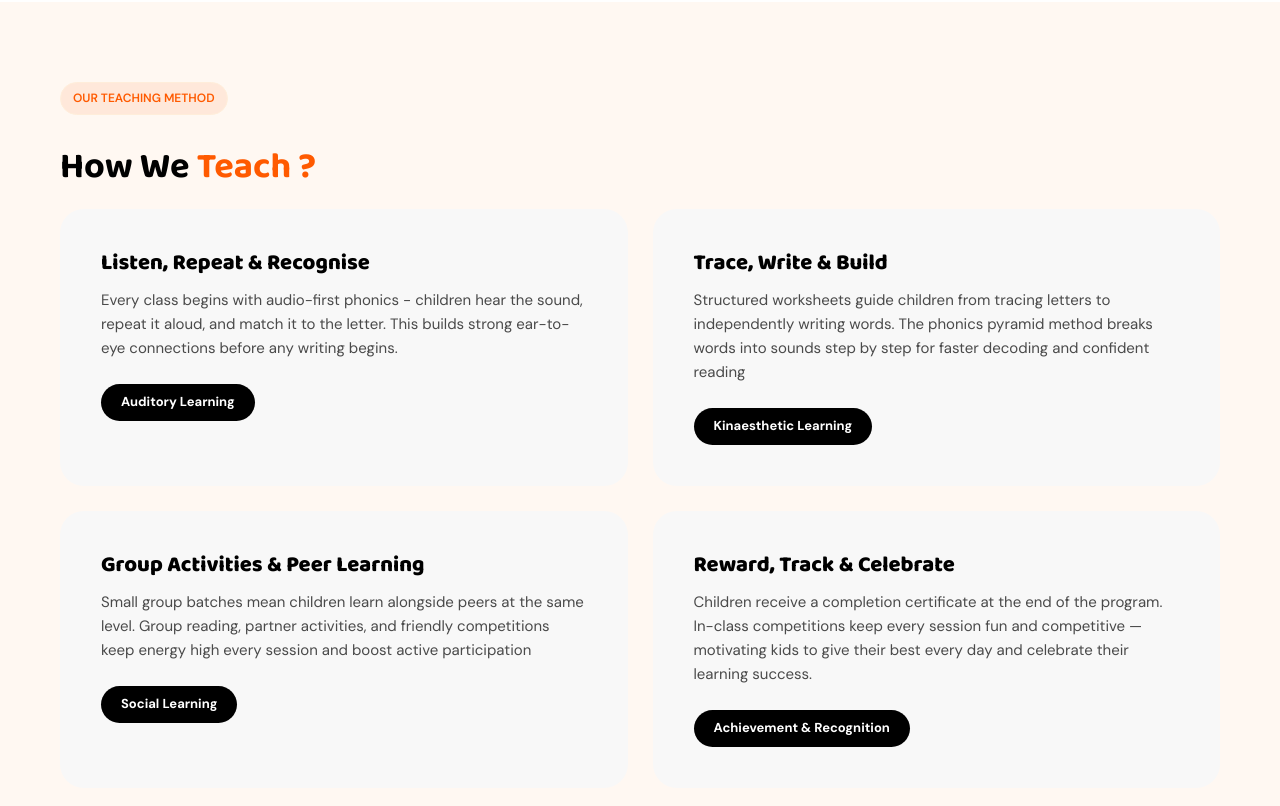
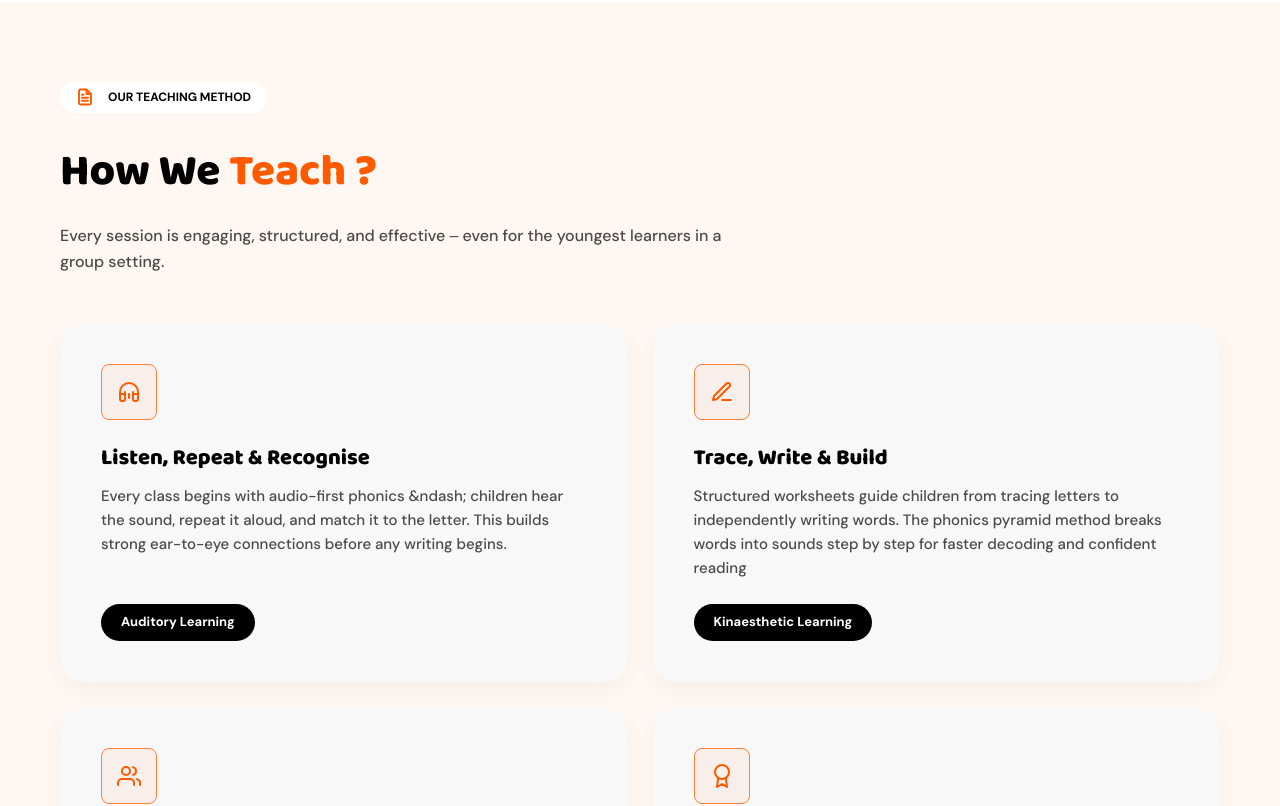
Before and after one commit to piyushthakur7/Spellzee, a Next.js app: page / in a window 1280 px wide. Shown: the part 3100-3906 px from the top of the page. Built offline with nearby package versions, Linux system fonts and the light colour scheme.

Commit message:
feat: initialize landing page layout and base CSS styles for Spellzee

```diff
--- a/src/app/page.jsx
+++ b/src/app/page.jsx
@@ -296,17 +296,26 @@ export default function Home() {
 
       <section className="teaching-section section-padding">
         <div className="container">
-          <span className="section-badge section-badge-orange">OUR TEACHING METHOD</span>
-          <h2 className="section-heading">How We <span className="text-orange">Teach ?</span></h2>
+          <div className="teaching-header-container">
+            <div className="teaching-badge">
+              <svg width="18" height="18" viewBox="0 0 24 24" fill="none" stroke="#FF5A00" strokeWidth="2.5" strokeLinecap="round" strokeLinejoin="round" style={{marginRight: "6px"}}><path d="M14 2H6a2 2 0 0 0-2 2v16c0 1.1.9 2 2 2h12a2 2 0 0 0 2-2V8l-6-6z"/><path d="M14 3v5h5M16 13H8M16 17H8M10 9H8"/></svg>
+              OUR TEACHING METHOD
+            </div>
+            <h2 className="section-heading" style={{fontSize: "44px", fontWeight: "800", marginBottom: "16px"}}>How We <span className="text-orange">Teach ?</span></h2>
+            <p className="teaching-subtext">Every session is engaging, structured, and effective &#x2012; even for the youngest learners in a<br/>group setting.</p>
+          </div>
           <div className="teaching-grid">
             {[
-              { title: "Listen, Repeat & Recognise", tag: "Auditory Learning", text: "Every class begins with audio-first phonics - children hear the sound, repeat it aloud, and match it to the letter. This builds strong ear-to-eye connections before any writing begins." },
-              { title: "Trace, Write & Build", tag: "Kinaesthetic Learning", text: "Structured worksheets guide children from tracing letters to independently writing words. The phonics pyramid method breaks words into sounds step by step for faster decoding and confident reading" },
-              { title: "Group Activities & Peer Learning", tag: "Social Learning", text: "Small group batches mean children learn alongside peers at the same level. Group reading, partner activities, and friendly competitions keep energy high every session and boost active participation" },
-              { title: "Reward, Track & Celebrate", tag: "Achievement & Recognition", text: "Children receive a completion certificate at the end of the program. In-class competitions keep every session fun and competitive — motivating kids to give their best every day and celebrate their learning success." },
+              { title: "Listen, Repeat & Recognise", tag: "Auditory Learning", text: "Every class begins with audio-first phonics &ndash; children hear the sound, repeat it aloud, and match it to the letter. This builds strong ear-to-eye connections before any writing begins.", icon: <svg width="24" height="24" viewBox="0 0 24 24" fill="none" stroke="#FF5A00" strokeWidth="2" strokeLinecap="round" strokeLinejoin="round"><path d="M3 18v-6a9 9 0 0 1 18 0v6"/><path d="M21 19a2 2 0 0 1-2 2h-1a2 2 0 0 1-2-2v-3a2 2 0 0 1 2-2h3zM3 19a2 2 0 0 0 2 2h1a2 2 0 0 0 2-2v-3a2 2 0 0 0-2-2H3z"/><path d="M12 14v4"/><path d="M8 12v6"/><path d="M16 12v6"/></svg> },
+              { title: "Trace, Write & Build", tag: "Kinaesthetic Learning", text: "Structured worksheets guide children from tracing letters to independently writing words. The phonics pyramid method breaks words into sounds step by step for faster decoding and confident reading", icon: <svg width="24" height="24" viewBox="0 0 24 24" fill="none" stroke="#FF5A00" strokeWidth="2" strokeLinecap="round" strokeLinejoin="round"><path d="M12 20h9"/><path d="M16.5 3.5a2.121 2.121 0 0 1 3 3L7 19l-4 1 1-4L16.5 3.5z"/></svg> },
+              { title: "Group Activities & Peer Learning", tag: "Social Learning", text: "Small group batches mean children learn alongside peers at the same level. Group reading, partner activities, and friendly competitions keep energy high every session and boost active participation", icon: <svg width="24" height="24" viewBox="0 0 24 24" fill="none" stroke="#FF5A00" strokeWidth="2" strokeLinecap="round" strokeLinejoin="round"><path d="M17 21v-2a4 4 0 0 0-4-4H5a4 4 0 0 0-4 4v2"/><circle cx="9" cy="7" r="4"/><path d="M23 21v-2a4 4 0 0 0-3-3.87"/><path d="M16 3.13a4 4 0 0 1 0 7.75"/></svg> },
+              { title: "Reward, Track & Celebrate", tag: "Achievement & Recognition", text: "Children receive a completion certificate at the end of the program. In-class competitions keep every session fun and competitive &mdash; motivating kids to give their best every day and celebrate their learning success.", icon: <svg width="24" height="24" viewBox="0 0 24 24" fill="none" stroke="#FF5A00" strokeWidth="2" strokeLinecap="round" strokeLinejoin="round"><circle cx="12" cy="8" r="7"/><polyline points="8.21 13.89 7 23 12 20 17 23 15.79 13.88"/></svg> },
             ].map((card, i) => (
               <div key={i} className="teaching-card">
-                <div>
+                <div className="teaching-icon-wrapper">
+                  {card.icon}
+                </div>
+                <div className="teaching-card-content">
                   <h4>{card.title}</h4>
                   <p>{card.text}</p>
                   <span className="teaching-tag">{card.tag}</span>
--- a/src/style.css
+++ b/src/style.css
@@ -869,6 +869,120 @@ header {
 .note-curriculum-container .text-orange {
   color: #FF5A00;
 }
+
+/* ===== Teaching Section ===== */
+.teaching-section {
+  background-color: #FDE2D0;
+  padding: 80px 0;
+}
+
+.teaching-badge {
+  display: inline-flex;
+  padding: 6px 16px;
+  align-items: center;
+  gap: 8px;
+  border-radius: 65px;
+  background: #FFFFFF;
+  color: #000;
+  font-family: "DM Sans", sans-serif;
+  font-size: 12px;
+  font-weight: 700;
+  line-height: 160%;
+  margin-bottom: 24px;
+}
+
+.teaching-subtext {
+  color: #4A4A4A;
+  font-family: "DM Sans", sans-serif;
+  font-size: 16px;
+  font-style: normal;
+  font-weight: 500;
+  line-height: 160%;
+  margin-bottom: 48px;
+}
+
+.teaching-grid {
+  display: grid;
+  grid-template-columns: repeat(2, 1fr);
+  gap: 32px;
+}
+
+.teaching-card {
+  display: flex;
+  padding: 32px;
+  align-items: flex-start;
+  gap: 24px;
+  border-radius: 16px;
+  background: #FFF;
+  box-shadow: 0px 8px 24px 0px rgba(0, 0, 0, 0.04);
+  transition: transform 0.3s ease, box-shadow 0.3s ease;
+}
+
+.teaching-card:hover {
+  transform: translateY(-4px);
+  box-shadow: 0px 12px 32px 0px rgba(255, 90, 0, 0.08);
+}
+
+.teaching-icon-wrapper {
+  display: flex;
+  width: 56px;
+  height: 56px;
+  padding: 12px;
+  justify-content: center;
+  align-items: center;
+  border-radius: 8px;
+  border: 1.5px solid #FF813A;
+  background: rgba(255, 90, 0, 0.05);
+  flex-shrink: 0;
+}
+
+.teaching-card-content {
+  display: flex;
+  flex-direction: column;
+  align-items: flex-start;
+  flex: 1;
+}
+
+.teaching-card h4 {
+  color: #000;
+  font-family: "Baloo 2", cursive;
+  font-size: 22px;
+  font-style: normal;
+  font-weight: 800;
+  line-height: 130%;
+  margin-bottom: 12px;
+}
+
+.teaching-card p {
+  color: #4A4A4A;
+  font-family: "DM Sans", sans-serif;
+  font-size: 15px;
+  font-style: normal;
+  font-weight: 500;
+  line-height: 160%;
+  margin-bottom: 24px;
+}
+
+.teaching-tag {
+  display: inline-flex;
+  padding: 6px 16px;
+  justify-content: center;
+  align-items: center;
+  border-radius: 50px;
+  background: #FDE2CC;
+  color: #111;
+  font-family: "DM Sans", sans-serif;
+  font-size: 12px;
+  font-weight: 600;
+  line-height: 160%;
+}
+
+@media (max-width: 900px) {
+  .teaching-grid {
+    grid-template-columns: 1fr;
+  }
+}
+
 .note-section {
   padding: 40px 0;
   background: var(--white);
```
